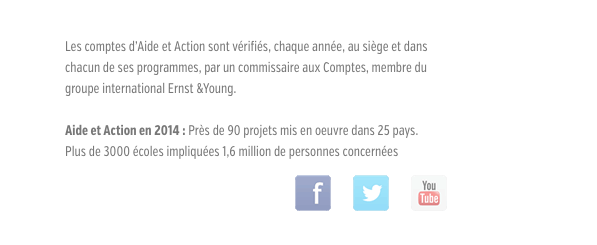
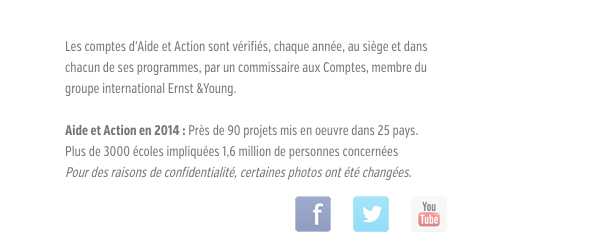
Before and after one commit to adfinitas-app/10sur10, a website: page index.html in a window 1280 px wide. Shown: the part 3564-3809 px from the top of the page, 683-1280 px from the left. Drawn offline with nearby package versions, Linux system fonts and the light colour scheme.

Commit message:
Updated 'index.html' via CloudCannon

```diff
--- a/index.html
+++ b/index.html
@@ -430,6 +430,7 @@ Profitez-en sur vos impôts 2015, faites votre don avant le 31 décembre 2015
                 Près de 90 projets mis en oeuvre dans 25 pays.   <br>
                 Plus de 3000 écoles impliquées
                 1,6 million de personnes concernées <br>
+                <i>Pour des raisons de confidentialité, certaines photos ont été changées.</i>
                 <ul class="social-links inline-list">
                     <li><a href="https://www.facebook.com/aideetaction?utm_source=LP-CFA15&utm_medium=LP&utm_content=logo-footer&utm_campaign=CFA15" target="_blank" class="fb">Facebook</a></li>
                     <li><a href="https://twitter.com/aideetaction?utm_source=LP-CFA15&utm_medium=LP&utm_content=logo-footer&utm_campaign=CFA15" target="_blank" class="tw">Twitter</a></li>
```
